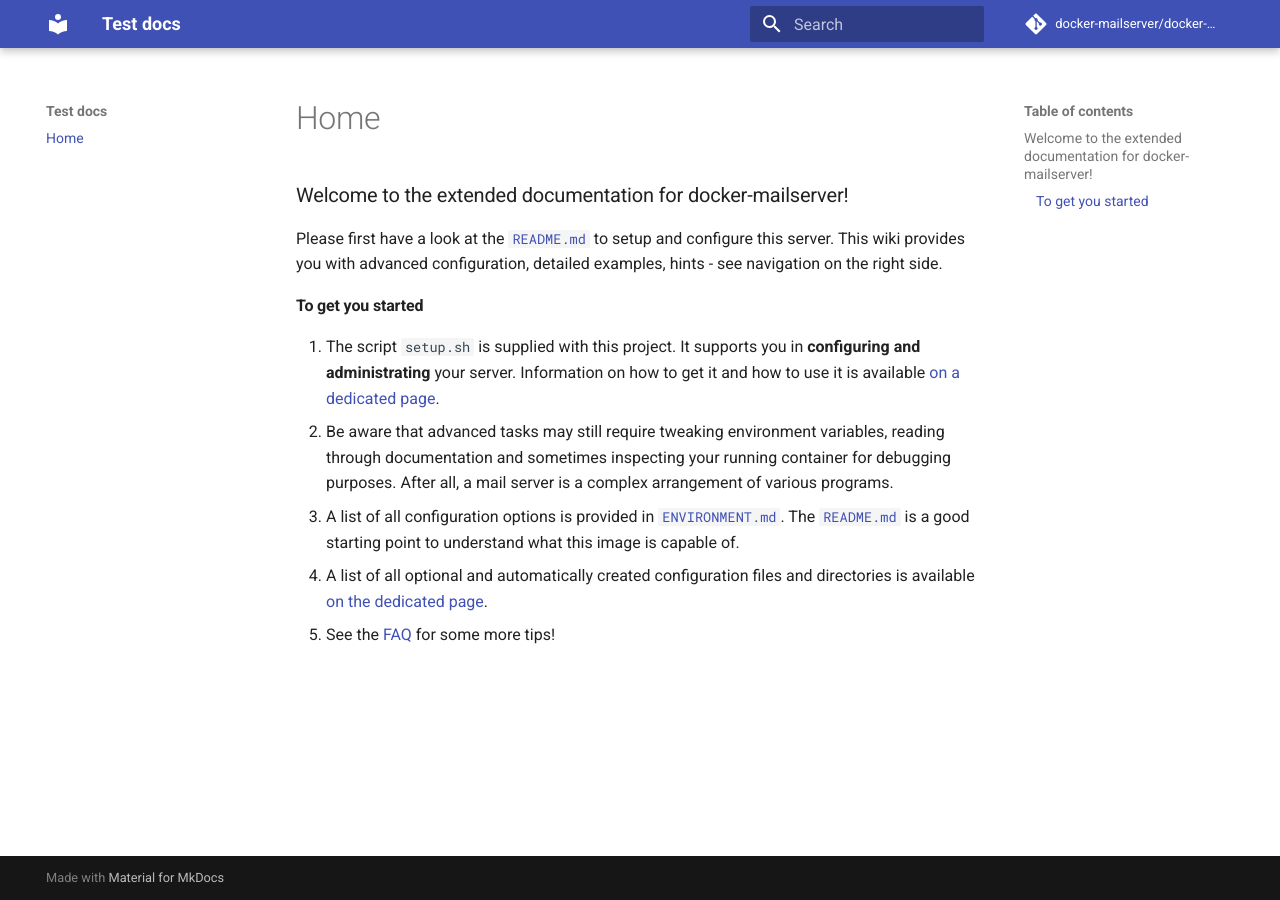
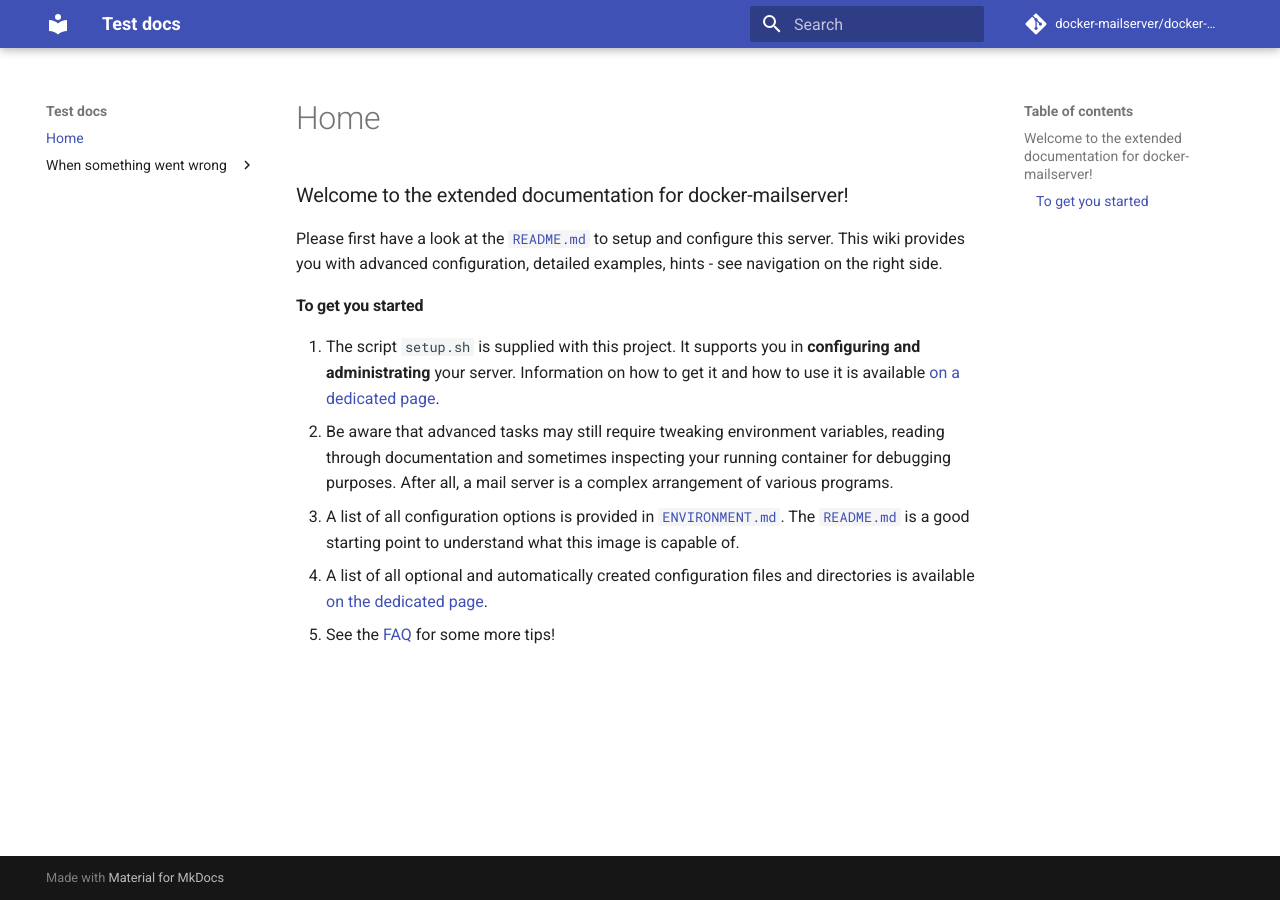
Before and after one commit to wernerfred/demoghp, an MkDocs documentation site: the page built from docs/Home.md, in a window 1280 px wide. Built offline with MkDocs 1.6.1 and Material for MkDocs 9.7.7, drawn with Linux system fonts in a browser that asks for light colours; comment, search, counter and statistics services are not loaded.

Commit message:
ci: add mkdocs

```diff
--- a/mkdocs.yml
+++ b/mkdocs.yml
@@ -5,5 +5,8 @@ repo_name: 'docker-mailserver/docker-mailserver'
 repo_url: 'https://github.com/docker-mailserver/docker-mailserver'
 nav:
   - Home: Home.md
+  - When something went wrong:
+    - Debugging: Debugging.md
+    - FAQ: FAQ-and-Tips.md
 theme:
   name: 'material'
```
